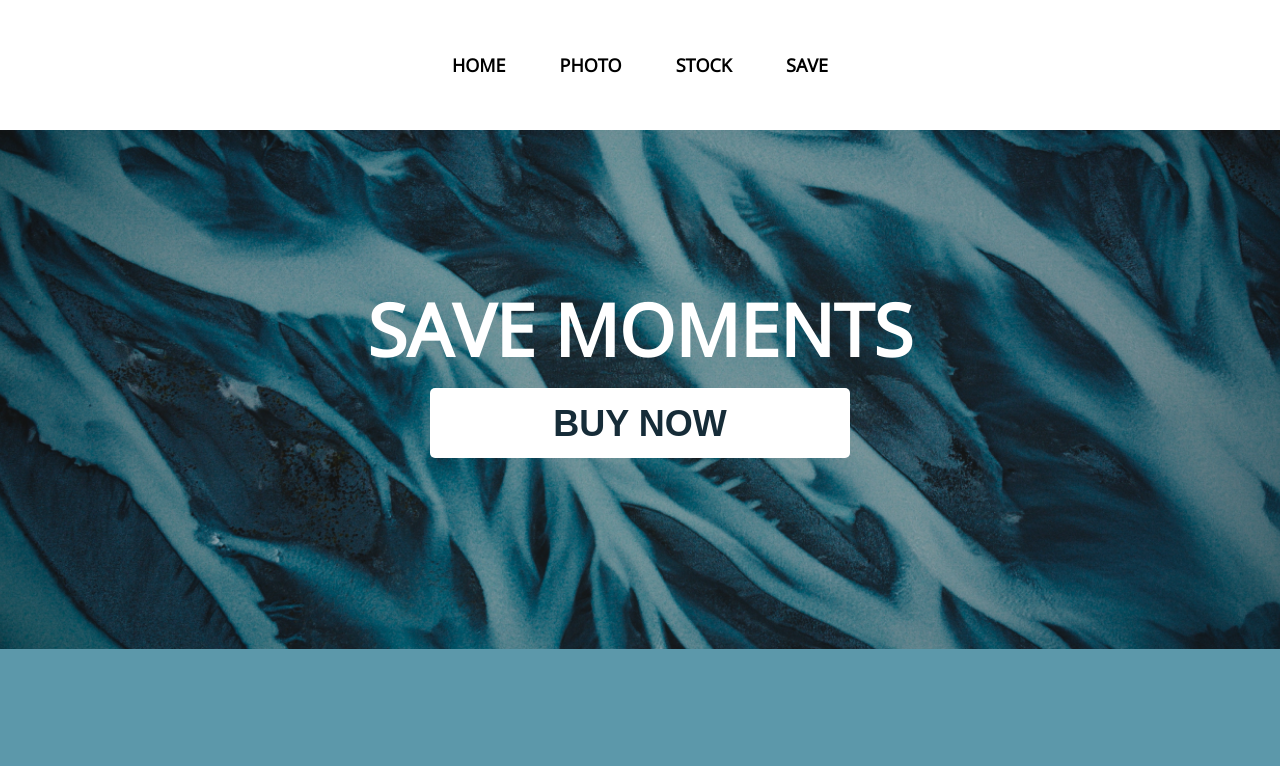
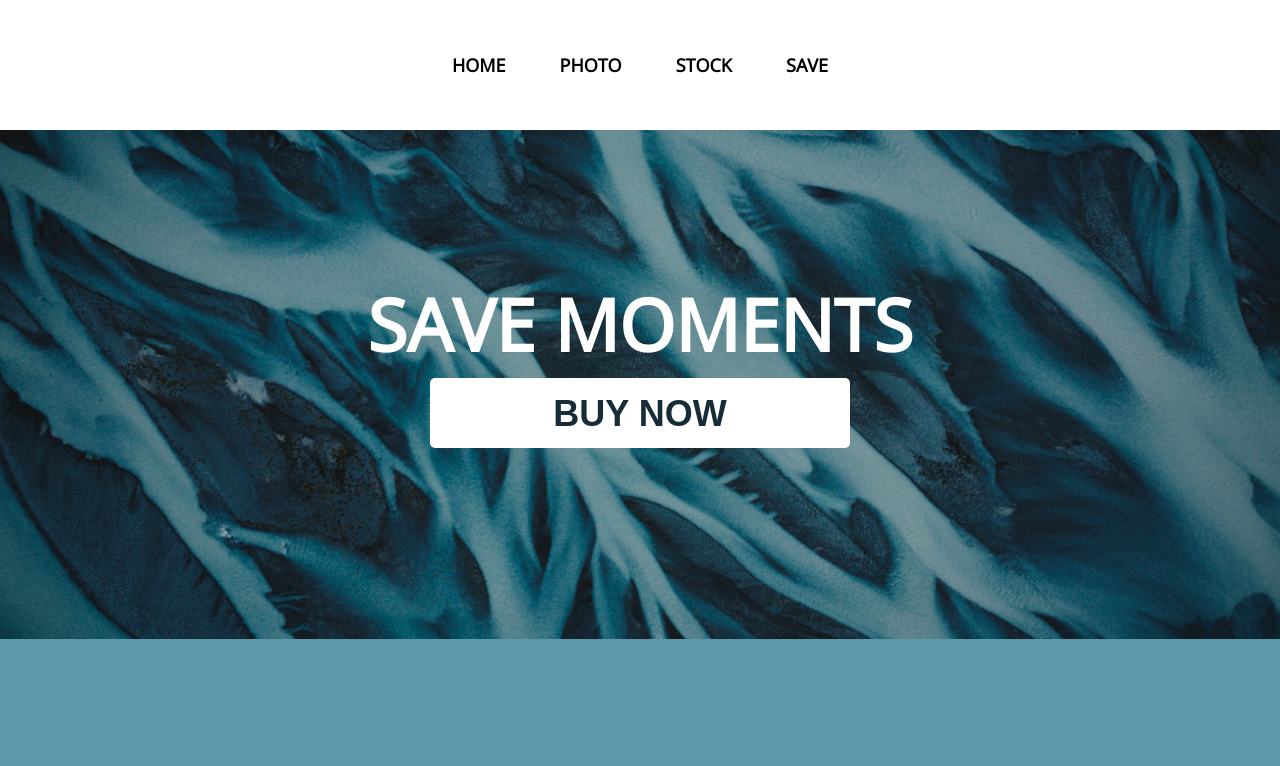
Before and after one commit to githubloverornie/lesson_3, a plain HTML site: page index.html in a window 1280 px wide. Shown: the top 766 px of the page. Drawn offline with nearby package versions, Linux system fonts and the light colour scheme.

Commit message:
Add files via upload

```diff
--- a/style/style.css
+++ b/style/style.css
@@ -49,7 +49,7 @@ display: inline-block;
 .section_text{
     font-weight: 700;
     font-size: 72px;
-    line-height: 90px;
+    line-height: 80px;
     color: #FFFFFF;
     padding-top: 140px;
     margin-bottom: 14px;
```
